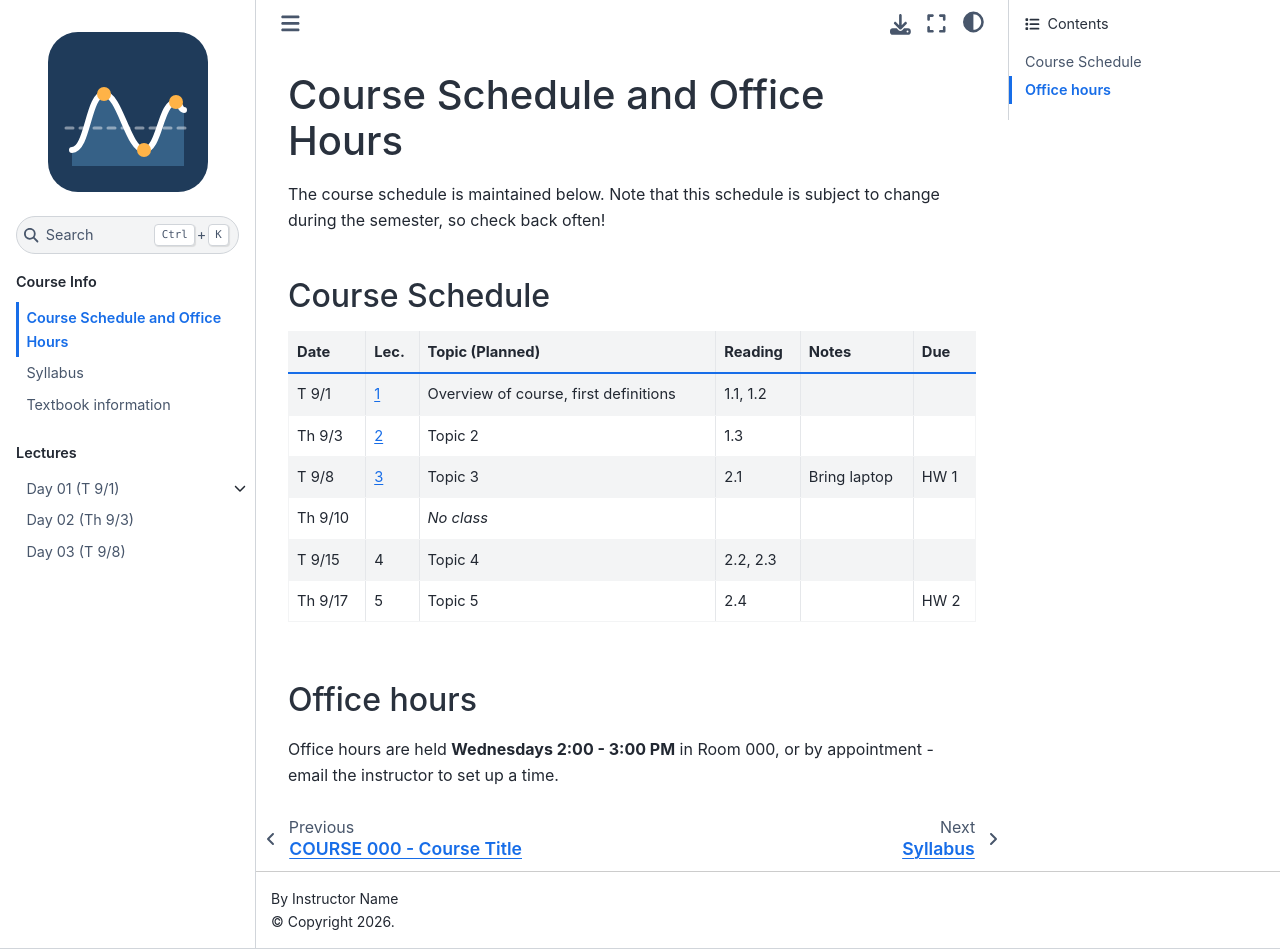
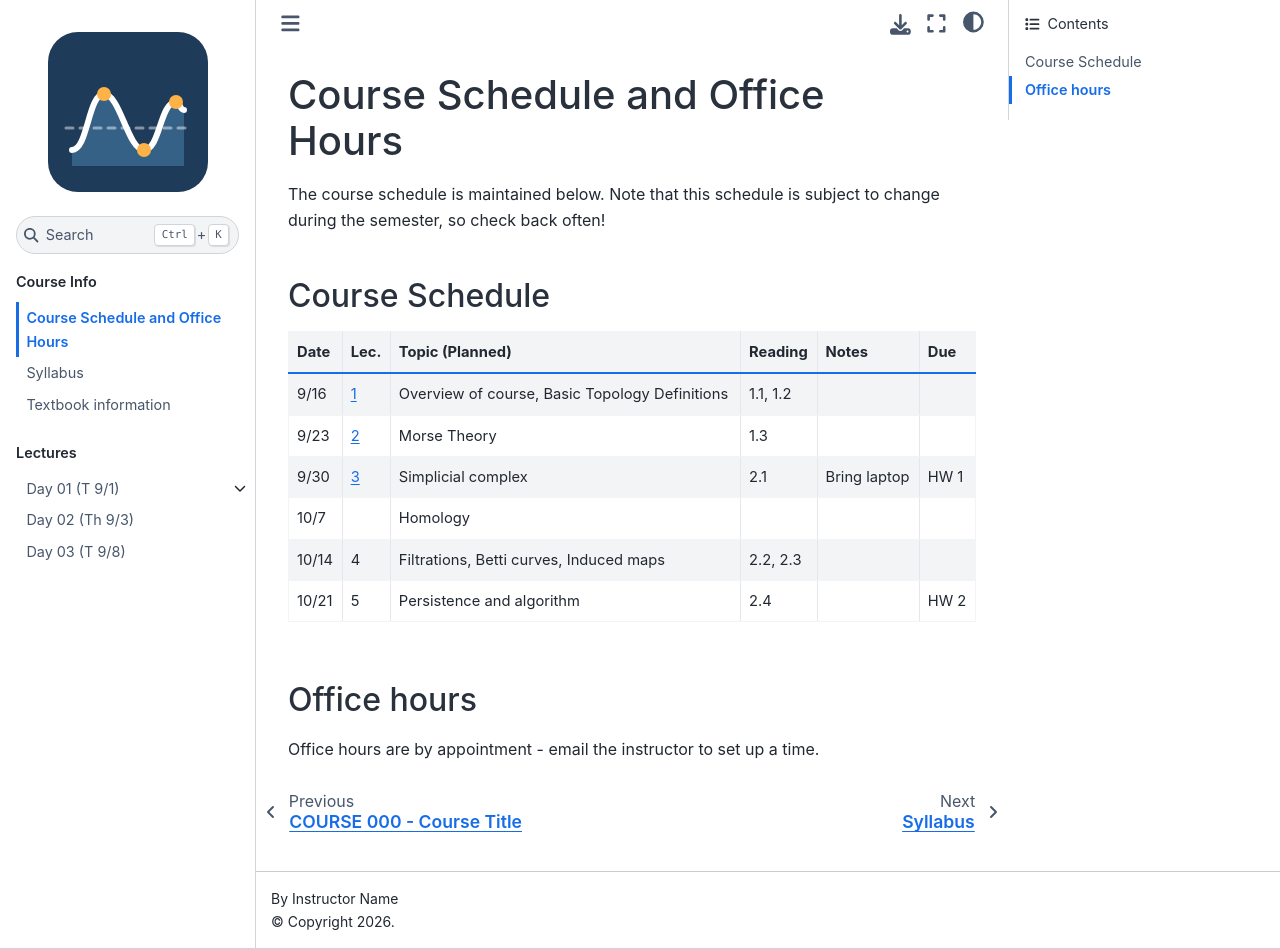
Before and after one commit to elenawang93/TDA, a Jupyter Book: the page built from Course_Info/Schedule.md, in a window 1280 px wide and 949 px high. Built offline with Jupyter Book 1.0.4 settings and Sphinx 7.4.7 and the Sphinx Book theme 1.1.4, drawn with Linux system fonts in a browser that asks for light colours; pages that are not in the unit, such as notebooks, are missing from menus.

Commit message:
Update Schedule.md

```diff
--- a/Course_Info/Schedule.md
+++ b/Course_Info/Schedule.md
@@ -6,16 +6,16 @@ The course schedule is maintained below. Note that this schedule is subject to c
 
 | Date    | Lec.                                      | Topic (Planned)                       | Reading  | Notes        | Due  |
 | ------- | ----------------------------------------- | ------------------------------------- | -------- | ------------ | ---- |
-| T 9/1   | [1](../Lectures/01-Introduction/index.md) | Overview of course, first definitions | 1.1, 1.2 |              |      |
-| Th 9/3  | [2](../Lectures/02-Topic/index.md)        | Topic 2                               | 1.3      |              |      |
-| T 9/8   | [3](../Lectures/03-Topic/index.md)        | Topic 3                               | 2.1      | Bring laptop | HW 1 |
-| Th 9/10 |                                           | *No class*                            |          |              |      |
-| T 9/15  | 4                                         | Topic 4                               | 2.2, 2.3 |              |      |
-| Th 9/17 | 5                                         | Topic 5                               | 2.4      |              | HW 2 |
+| 9/16   | [1](../Lectures/01-Introduction/index.md) | Overview of course, Basic Topology Definitions | 1.1, 1.2 |              |      |
+| 9/23  | [2](../Lectures/02-Topic/index.md)        | Morse Theory                               | 1.3      |              |      |
+| 9/30   | [3](../Lectures/03-Topic/index.md)        | Simplicial complex                               | 2.1      | Bring laptop | HW 1 |
+| 10/7 |                                           |   Homology                          |          |              |      |
+| 10/14  | 4                                         | Filtrations, Betti curves, Induced maps                               | 2.2, 2.3 |              |      |
+| 10/21 | 5                                         | Persistence and algorithm                               | 2.4      |              | HW 2 |
 
 ## Office hours
 
-Office hours are held **Wednesdays 2:00 - 3:00 PM** in Room 000, or by appointment - email the instructor to set up a time.
+Office hours are by appointment - email the instructor to set up a time.
 
 <!-- Optional: embed a Google Calendar with office hours.
 <iframe src="https://calendar.google.com/calendar/embed?src=YOUR_CALENDAR_ID" style="border: 0" width="100%" height="600" frameborder="0" scrolling="no"></iframe>
```
